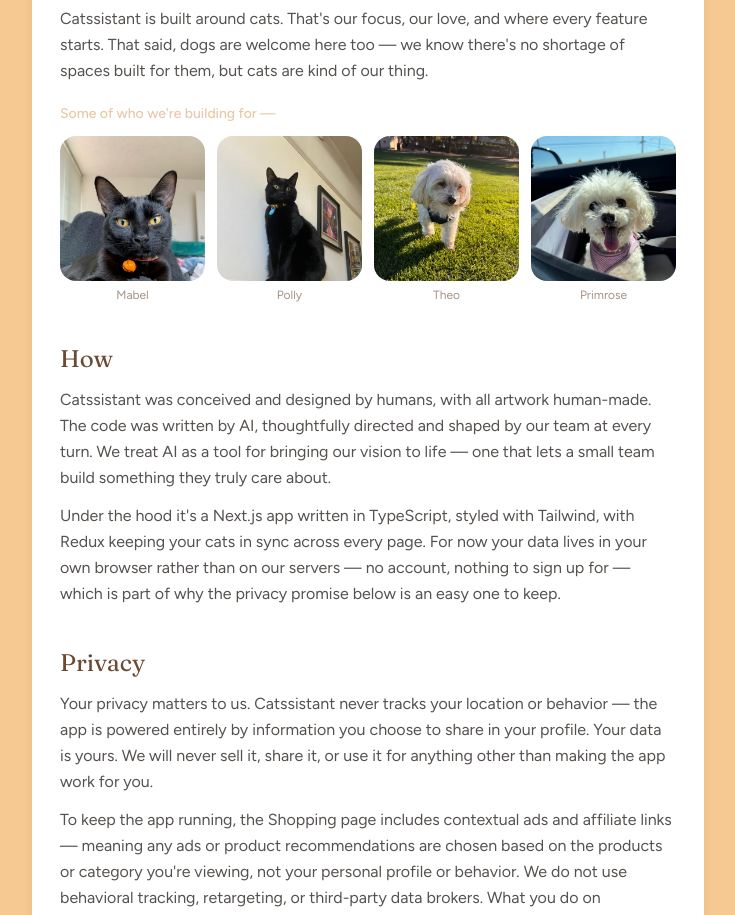
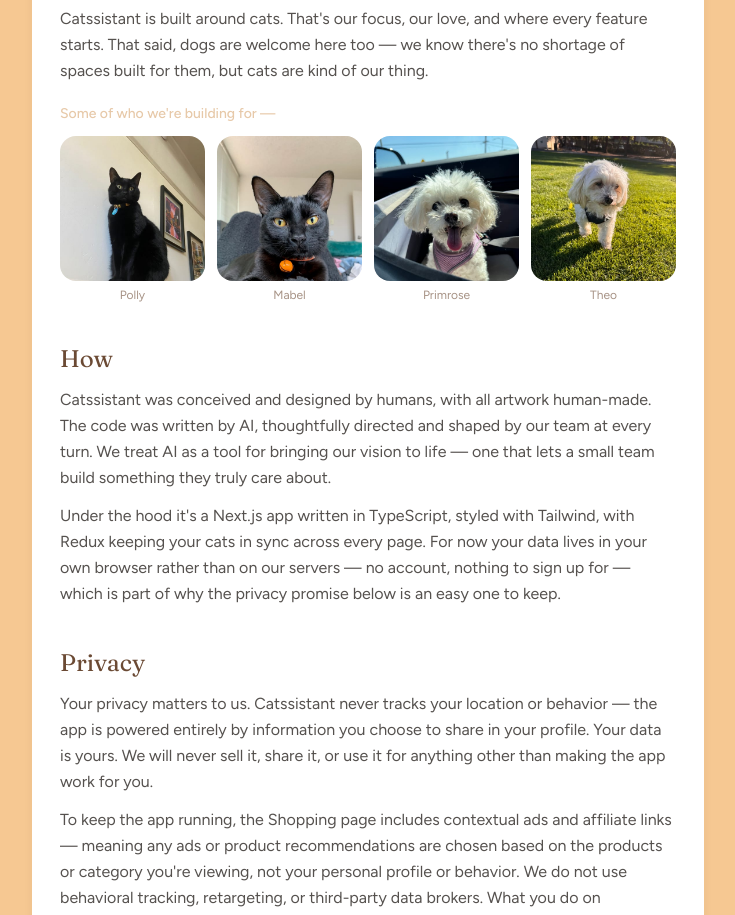
Before and after one commit to PacificWord70/Catssistant, a Next.js app: page /about in a window 1280 px wide. Shown: the part 1020-1935 px from the top of the page, without its empty margins (272-1007 px from the left). Built offline with nearby package versions, Linux system fonts and the light colour scheme.

Commit message:
style(about): reorder the pet photos
Polly, Mabel, Primrose, Theo. Puts the two tight face shots next to each other
in the middle with the wider framings on the outside, which reads better across
the row than the previous order did.

```diff
--- a/app/about/page.tsx
+++ b/app/about/page.tsx
@@ -70,10 +70,10 @@ export default function AboutPage() {
               The emoji below stay as a fallback if a file ever goes missing. */}
           <div className="grid grid-cols-4 gap-3">
             {[
+              { name: 'Polly', species: 'cat', src: '/images/pets/polly.jpg', alt: 'Polly, a black cat sitting upright on a ledge' },
               { name: 'Mabel', species: 'cat', src: '/images/pets/mabel.jpg', alt: 'Mabel, a black cat wearing an orange collar bell' },
-              { name: 'Polly', species: 'cat', src: '/images/pets/polly.jpg', alt: 'Polly, a black cat sitting upright on a ledge' },
+              { name: 'Primrose', species: 'dog', src: '/images/pets/prim.jpg', alt: 'Primrose, a small white dog in a pink harness' },
               { name: 'Theo', species: 'dog', src: '/images/pets/theo.jpg', alt: 'Theo, a small white dog standing on grass' },
-              { name: 'Primrose', species: 'dog', src: '/images/pets/prim.jpg', alt: 'Primrose, a small white dog in a pink harness' },
             ].map(({ name, species, alt, src }) => (
               <div key={name} className="flex flex-col items-center gap-1.5">
                 <div className="aspect-square w-full rounded-2xl overflow-hidden bg-brand-tan/20 flex items-center justify-center">
```
